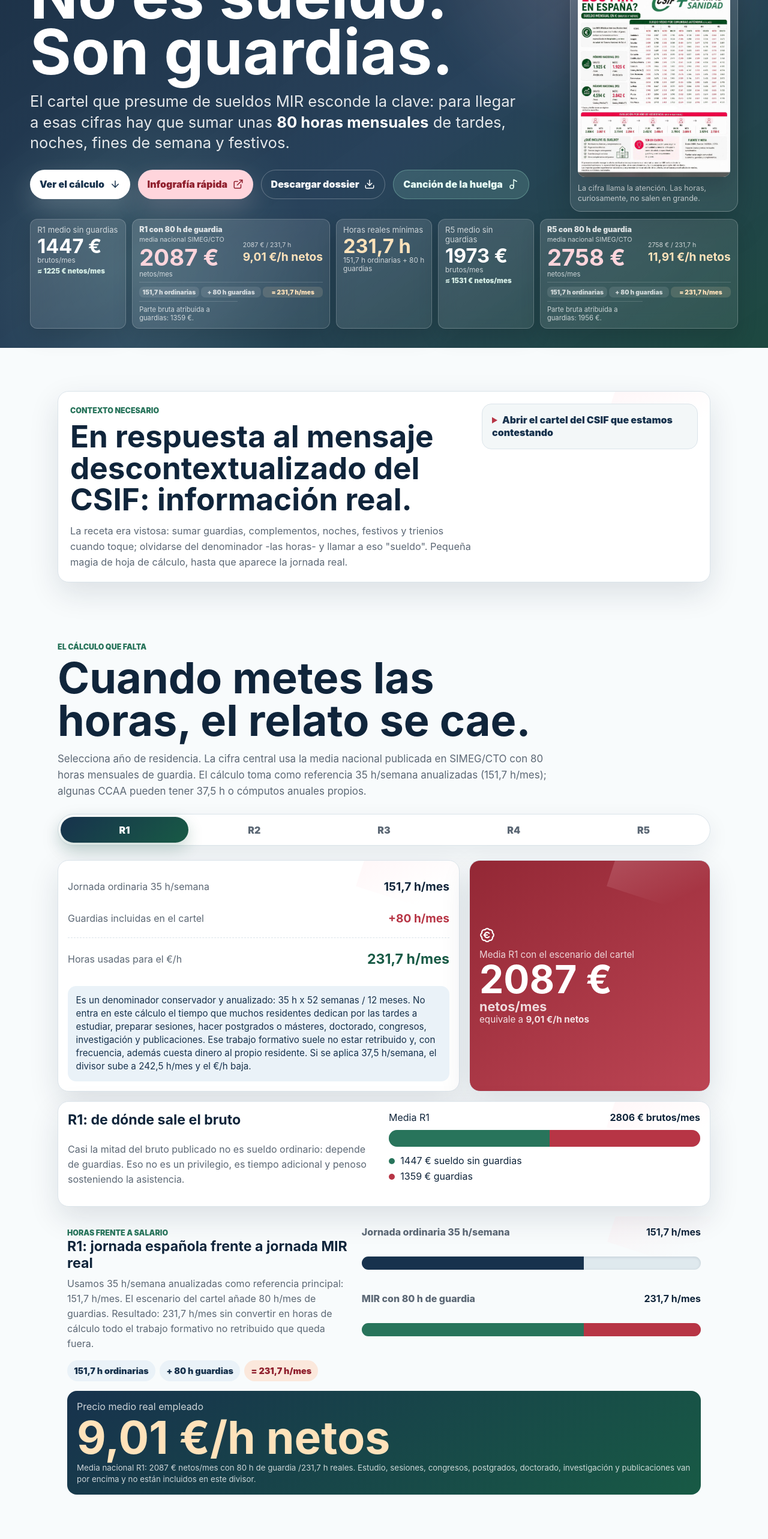
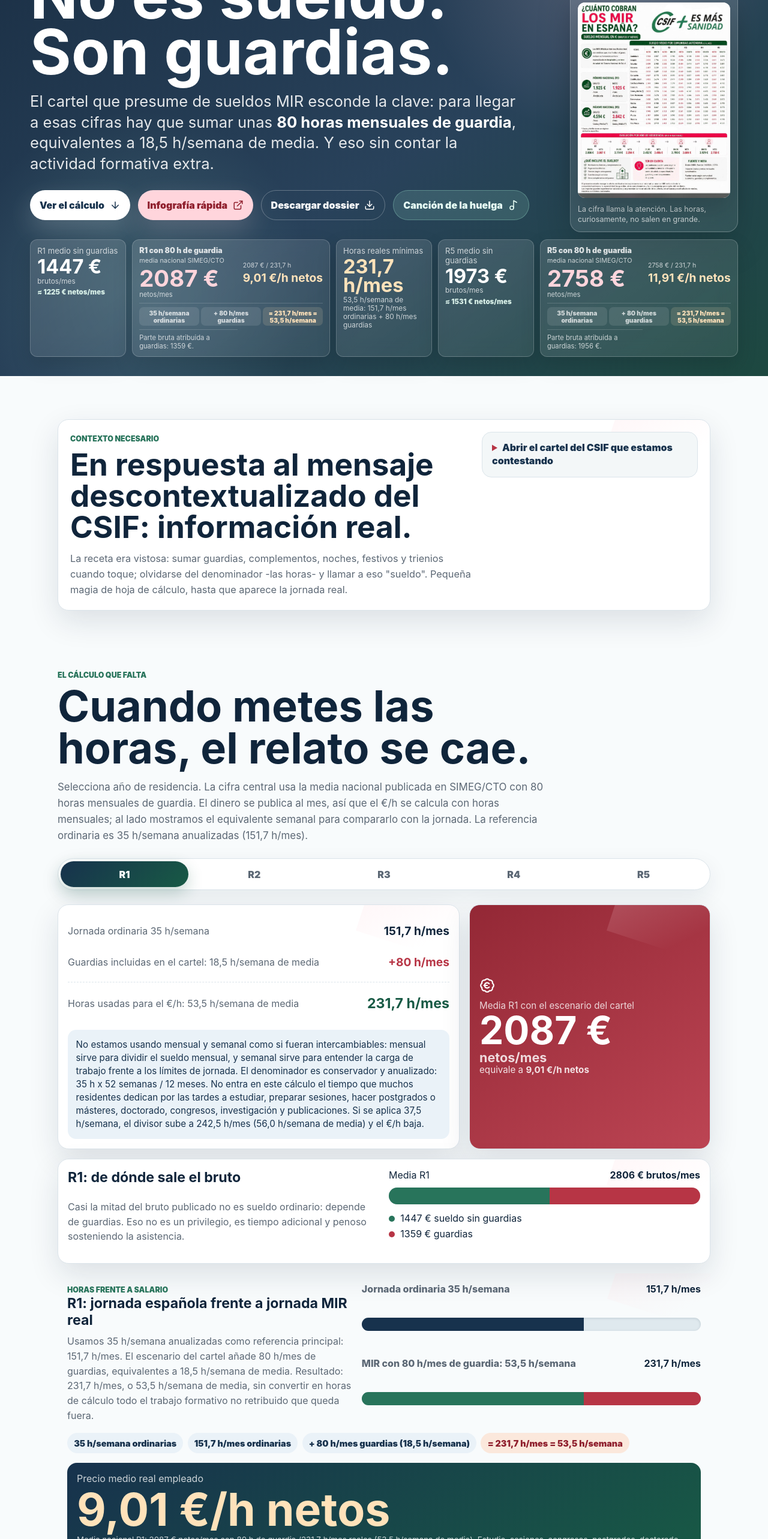
Before and after one commit to Guallar7/mir-estatuto-realidad, a React (Vite) app: page / in a window 1280 px wide. Shown: the part 234-2800 px from the top of the page at 60% size. Built offline with nearby package versions, Linux system fonts and the light colour scheme.

Commit message:
Clarify monthly and weekly hour calculations

```diff
--- a/src/data.js
+++ b/src/data.js
@@ -4,9 +4,11 @@ export const hourModel = {
   weeklyOrdinaryHours: 35,
   ordinaryHoursPerMonth: (35 * 52) / 12,
   guardHoursPerMonth: 80,
+  guardHoursPerWeekEquivalent: (80 * 12) / 52,
   totalHoursPerMonth: (35 * 52) / 12 + 80,
+  totalHoursPerWeekEquivalent: 35 + (80 * 12) / 52,
   note:
-    "Se usa 35 h/semana anualizada como escenario principal. Algunas CCAA mantienen 37,5 h o cómputos anuales propios.",
+    "Se usa 35 h/semana anualizada como escenario principal. El sueldo se divide por horas mensuales porque el dato salarial es mensual; se muestra el equivalente semanal para comparar carga de trabajo y límites de jornada. Algunas CCAA mantienen 37,5 h o cómputos anuales propios.",
 };
 
 export const summaryByYear = [
@@ -323,7 +325,7 @@ export const estatutoIssues = [
     title: "Falacia 5: una tabla de sueldos con guardias sirve para comparar salarios",
     claim: "Los MIR cobran más de 2.000 euros netos al mes.",
     answer:
-      "Esa cifra incorpora unas 80 horas mensuales adicionales. Sin guardias, el R1 medio está en torno a 1.447 euros brutos/mes. Con una jornada ordinaria anualizada de 35 h/semana, el cálculo real exige dividir por unas 231,7 h/mes. Y ese divisor ni siquiera suma tardes de estudio, sesiones, congresos, postgrados, másteres, doctorado, investigación o publicaciones, a menudo no retribuidas y con coste para el propio residente.",
+      "Esa cifra incorpora unas 80 horas mensuales de guardia adicionales, equivalentes a unas 18,5 h/semana de media. Sin guardias, el R1 medio está en torno a 1.447 euros brutos/mes. Con una jornada ordinaria anualizada de 35 h/semana, el cálculo real exige dividir por unas 231,7 h/mes, es decir, unas 53,5 h/semana de media. Y ese divisor ni siquiera suma tardes de estudio, sesiones, congresos, postgrados, másteres, doctorado, investigación o publicaciones, a menudo no retribuidas y con coste para el propio residente.",
     refs: ["SIMEG 2026", "Tabla CSIF/CTO"],
   },
   {
--- a/src/main.jsx
+++ b/src/main.jsx
@@ -35,10 +35,14 @@ import {
 import { cn } from "./utils";
 import "./styles.css";
 
+const ORDINARY_WEEKLY_HOURS = hourModel.weeklyOrdinaryHours;
 const ORDINARY_HOURS = hourModel.ordinaryHoursPerMonth;
 const GUARD_HOURS = hourModel.guardHoursPerMonth;
+const GUARD_WEEKLY_EQUIVALENT = hourModel.guardHoursPerWeekEquivalent;
 const TOTAL_HOURS = hourModel.totalHoursPerMonth;
+const TOTAL_WEEKLY_EQUIVALENT = hourModel.totalHoursPerWeekEquivalent;
 const HOURS_37_5_MODEL = 37.5 * 52 / 12 + GUARD_HOURS;
+const HOURS_37_5_WEEKLY_MODEL = 37.5 + GUARD_WEEKLY_EQUIVALENT;
 
 const eur = (value, digits = 0) =>
   new Intl.NumberFormat("es-ES", {
@@ -163,7 +167,9 @@ function App() {
               transition={reduceMotion ? { duration: 0 } : { duration: 0.55, delay: 0.16 }}
             >
               El cartel que presume de sueldos MIR esconde la clave: para llegar a esas cifras hay que sumar
-              unas <strong>80 horas mensuales</strong> de tardes, noches, fines de semana y festivos.
+              unas <strong>80 horas mensuales de guardia</strong>, equivalentes a
+              {" "}{eur(GUARD_WEEKLY_EQUIVALENT, 1)} h/semana de media. Y eso sin contar la actividad
+              formativa extra.
             </Motion.p>
             <div className="hero-actions">
               <a className="button primary" href="#datos">
@@ -305,8 +311,9 @@ function App() {
           <h2>Cuando metes las horas, el relato se cae.</h2>
           <p>
             Selecciona año de residencia. La cifra central usa la media nacional publicada en SIMEG/CTO con
-            80 horas mensuales de guardia. El cálculo toma como referencia 35 h/semana anualizadas
-            ({eur(ORDINARY_HOURS, 1)} h/mes); algunas CCAA pueden tener 37,5 h o cómputos anuales propios.
+            80 horas mensuales de guardia. El dinero se publica al mes, así que el €/h se calcula con horas
+            mensuales; al lado mostramos el equivalente semanal para compararlo con la jornada. La referencia
+            ordinaria es {ORDINARY_WEEKLY_HOURS} h/semana anualizadas ({eur(ORDINARY_HOURS, 1)} h/mes).
           </p>
         </div>
 
@@ -315,24 +322,26 @@ function App() {
         <div className="calc-grid">
           <SpotlightPanel className="panel calculation">
             <div className="calc-row">
-              <span>Jornada ordinaria 35 h/semana</span>
+              <span>Jornada ordinaria {ORDINARY_WEEKLY_HOURS} h/semana</span>
               <strong>{eur(ORDINARY_HOURS, 1)} h/mes</strong>
             </div>
             <div className="calc-row danger">
-              <span>Guardias incluidas en el cartel</span>
+              <span>Guardias incluidas en el cartel: {eur(GUARD_WEEKLY_EQUIVALENT, 1)} h/semana de media</span>
               <strong>+{GUARD_HOURS} h/mes</strong>
             </div>
             <div className="divider" />
             <div className="calc-row total">
-              <span>Horas usadas para el €/h</span>
+              <span>Horas usadas para el €/h: {eur(TOTAL_WEEKLY_EQUIVALENT, 1)} h/semana de media</span>
               <strong>{eur(TOTAL_HOURS, 1)} h/mes</strong>
             </div>
             <p className="calc-note">
-              Es un denominador conservador y anualizado: 35 h x 52 semanas / 12 meses. No entra en este
-              cálculo el tiempo que muchos residentes dedican por las tardes a estudiar, preparar sesiones,
-              hacer postgrados o másteres, doctorado, congresos, investigación y publicaciones. Ese trabajo
-              formativo suele no estar retribuido y, con frecuencia, además cuesta dinero al propio residente.
-              Si se aplica 37,5 h/semana, el divisor sube a {eur(HOURS_37_5_MODEL, 1)} h/mes y el €/h baja.
+              No estamos usando mensual y semanal como si fueran intercambiables: mensual sirve para dividir
+              el sueldo mensual, y semanal sirve para entender la carga de trabajo frente a los límites de
+              jornada. El denominador es conservador y anualizado: {ORDINARY_WEEKLY_HOURS} h x 52 semanas /
+              12 meses. No entra en este cálculo el tiempo que muchos residentes dedican por las tardes a
+              estudiar, preparar sesiones, hacer postgrados o másteres, doctorado, congresos, investigación y
+              publicaciones. Si se aplica 37,5 h/semana, el divisor sube a {eur(HOURS_37_5_MODEL, 1)} h/mes
+              ({eur(HOURS_37_5_WEEKLY_MODEL, 1)} h/semana de media) y el €/h baja.
             </p>
           </SpotlightPanel>
 
@@ -371,16 +380,18 @@ function App() {
             <span className="kicker">Horas frente a salario</span>
             <h3>{current.year}: jornada española frente a jornada MIR real</h3>
             <p>
-              Usamos 35 h/semana anualizadas como referencia principal: {eur(ORDINARY_HOURS, 1)} h/mes.
-              El escenario del cartel añade 80 h/mes de guardias. Resultado: {eur(TOTAL_HOURS, 1)} h/mes
-              sin convertir en horas de cálculo todo el trabajo formativo no retribuido que queda fuera.
+              Usamos {ORDINARY_WEEKLY_HOURS} h/semana anualizadas como referencia principal:
+              {" "}{eur(ORDINARY_HOURS, 1)} h/mes. El escenario del cartel añade {GUARD_HOURS} h/mes de
+              guardias, equivalentes a {eur(GUARD_WEEKLY_EQUIVALENT, 1)} h/semana de media. Resultado:
+              {" "}{eur(TOTAL_HOURS, 1)} h/mes, o {eur(TOTAL_WEEKLY_EQUIVALENT, 1)} h/semana de media, sin
+              convertir en horas de cálculo todo el trabajo formativo no retribuido que queda fuera.
             </p>
           </div>
 
-          <div className="hours-visual" aria-label="Comparación de horas mensuales">
+          <div className="hours-visual" aria-label="Comparación de horas mensuales y semanales">
             <div className="hour-line">
               <div className="hour-line-label">
-                <span>Jornada ordinaria 35 h/semana</span>
+                <span>Jornada ordinaria {ORDINARY_WEEKLY_HOURS} h/semana</span>
                 <strong>{eur(ORDINARY_HOURS, 1)} h/mes</strong>
               </div>
               <span className="hour-track">
@@ -389,7 +400,7 @@ function App() {
             </div>
             <div className="hour-line resident">
               <div className="hour-line-label">
-                <span>MIR con 80 h de guardia</span>
+                <span>MIR con {GUARD_HOURS} h/mes de guardia: {eur(TOTAL_WEEKLY_EQUIVALENT, 1)} h/semana</span>
                 <strong>{eur(TOTAL_HOURS, 1)} h/mes</strong>
               </div>
               <span className="hour-track">
@@ -400,9 +411,10 @@ function App() {
           </div>
 
           <div className="hour-summary">
-            <span>{eur(ORDINARY_HOURS, 1)} h ordinarias</span>
-            <span>+ {GUARD_HOURS} h guardias</span>
-            <strong>= {eur(TOTAL_HOURS, 1)} h/mes</strong>
+            <span>{ORDINARY_WEEKLY_HOURS} h/semana ordinarias</span>
+            <span>{eur(ORDINARY_HOURS, 1)} h/mes ordinarias</span>
+            <span>+ {GUARD_HOURS} h/mes guardias ({eur(GUARD_WEEKLY_EQUIVALENT, 1)} h/semana)</span>
+            <strong>= {eur(TOTAL_HOURS, 1)} h/mes = {eur(TOTAL_WEEKLY_EQUIVALENT, 1)} h/semana</strong>
           </div>
 
           <div className="hour-price">
@@ -410,8 +422,9 @@ function App() {
             <strong>{eur(currentHourly, 2)} €/h netos</strong>
             <small>
               Media nacional {current.year}: {eur(current.netWithGuards)} € netos/mes con 80 h de guardia /
-              {eur(TOTAL_HOURS, 1)} h reales. Estudio, sesiones, congresos, postgrados, doctorado,
-              investigación y publicaciones van por encima y no están incluidos en este divisor.
+              {eur(TOTAL_HOURS, 1)} h/mes reales ({eur(TOTAL_WEEKLY_EQUIVALENT, 1)} h/semana de media).
+              Estudio, sesiones, congresos, postgrados, doctorado, investigación y publicaciones van por
+              encima y no están incluidos en este divisor.
             </small>
           </div>
         </SpotlightPanel>
@@ -610,8 +623,11 @@ function HoursMetricCard() {
       transition={reduceMotion ? { duration: 0 } : { type: "spring", stiffness: 260, damping: 20 }}
     >
       <span>Horas reales mínimas</span>
-      <strong>{eur(TOTAL_HOURS, 1)} h</strong>
-      <small>{eur(ORDINARY_HOURS, 1)} h ordinarias + {GUARD_HOURS} h guardias</small>
+      <strong>{eur(TOTAL_HOURS, 1)} h/mes</strong>
+      <small>
+        {eur(TOTAL_WEEKLY_EQUIVALENT, 1)} h/semana de media: {eur(ORDINARY_HOURS, 1)} h/mes ordinarias +
+        {" "}{GUARD_HOURS} h/mes guardias
+      </small>
     </Motion.div>
   );
 }
@@ -634,9 +650,9 @@ function GuardRateMetricCard({ data }) {
       <strong>{eur(data.netWithGuards)} €</strong>
       <small>netos/mes</small>
       <div className="rate-breakdown">
-        <span>{eur(ORDINARY_HOURS, 1)} h ordinarias</span>
-        <span>+ {GUARD_HOURS} h guardias</span>
-        <b>= {eur(TOTAL_HOURS, 1)} h/mes</b>
+        <span>{ORDINARY_WEEKLY_HOURS} h/semana ordinarias</span>
+        <span>+ {GUARD_HOURS} h/mes guardias</span>
+        <b>= {eur(TOTAL_HOURS, 1)} h/mes = {eur(TOTAL_WEEKLY_EQUIVALENT, 1)} h/semana</b>
       </div>
       <div className="rate-footer">
         <span>
```
Also changed, not shown: src/ImpactInfographic.jsx (+21 -12 lines).
